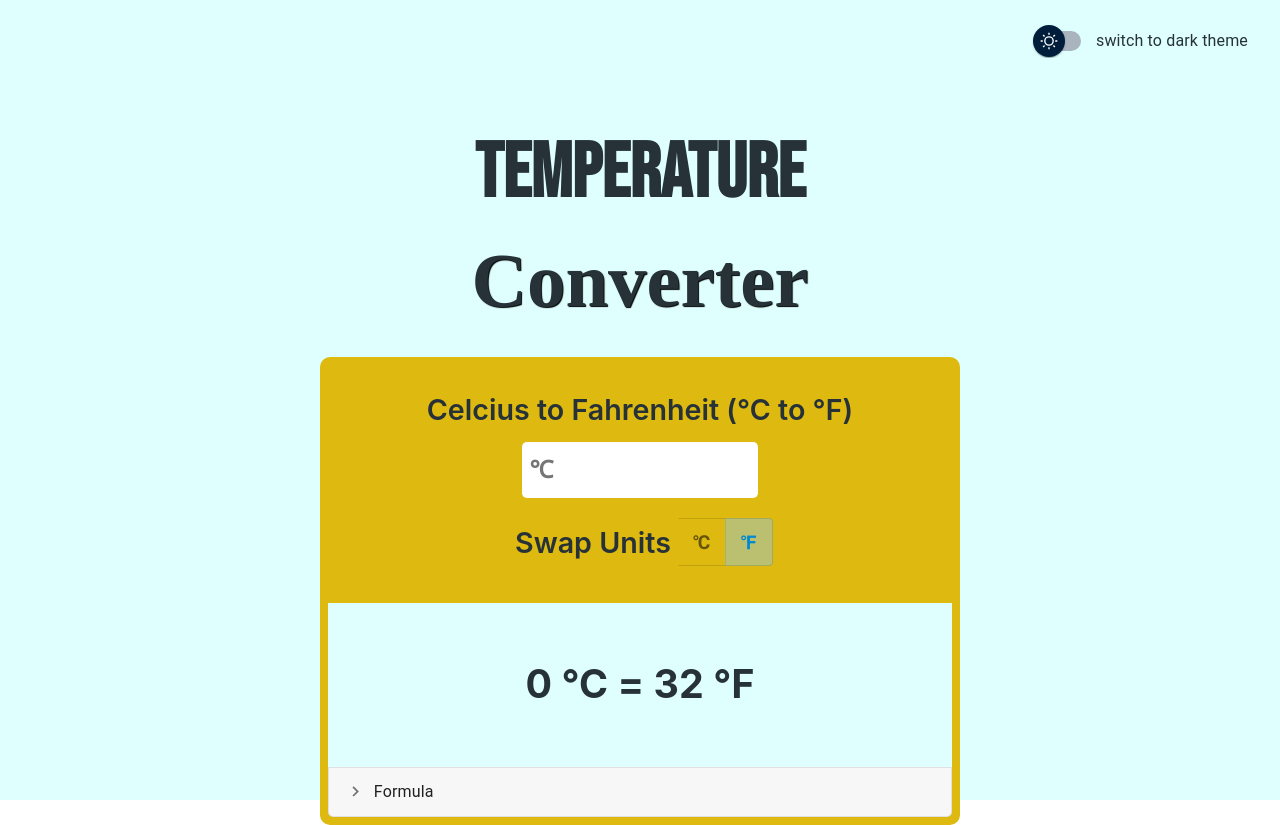
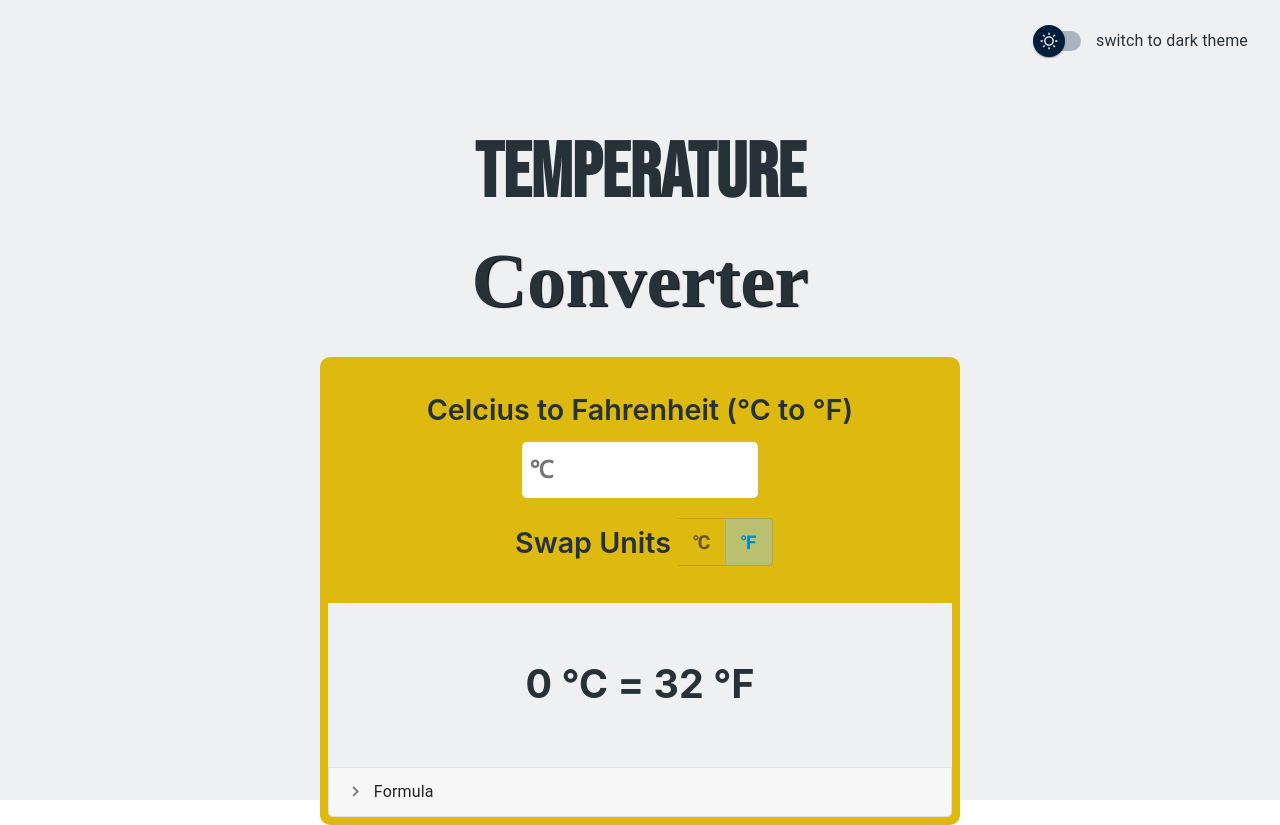
Before and after one commit to stephn2027/temp-convert, a React (Create React App) app: page / in a window 1280 px wide. Built offline with nearby package versions, Linux system fonts and the light colour scheme; a web font is replaced by a local one.

Commit message:
modified color of bg

```diff
--- a/src/Components/App.js
+++ b/src/Components/App.js
@@ -17,6 +17,7 @@ function App() {
   const [scale, setScale] = useState(false);
   const [tempDisplay, setTempDisplay] = useState('');
   const tl = gsap.timeline();
+
   useEffect(() => {
     convertTemp(temp);
   }, [temp, scale]);
@@ -43,6 +44,7 @@ function App() {
     let tempVal = parseFloat(value);
     let convertedTemp = scale ? toCelcuis(tempVal) : toFahrenheit(tempVal);
     setTempDisplay(Math.round(convertedTemp * 1000) / 1000);
+
   };
 
   return (
--- a/src/styles/theme.js
+++ b/src/styles/theme.js
@@ -1,15 +1,16 @@
 import { createContext, useEffect } from 'react';
 import { useState } from 'react';
+
 export const ThemeContext = createContext();
 
 const themes = {
   darkMode: {
-    backgroundColor: '#324955',
-    color: '#ffffff',
+    backgroundColor: '#0f161c',
+    color: '#fdfdfd',
     textColor: '#63FFF5',
   },
   lightMode: {
-    backgroundColor: '#DEFFFD',
+    backgroundColor: '#1231',
     color: 'var(--black)',
     textColor: '#0991B6',
   },
```
